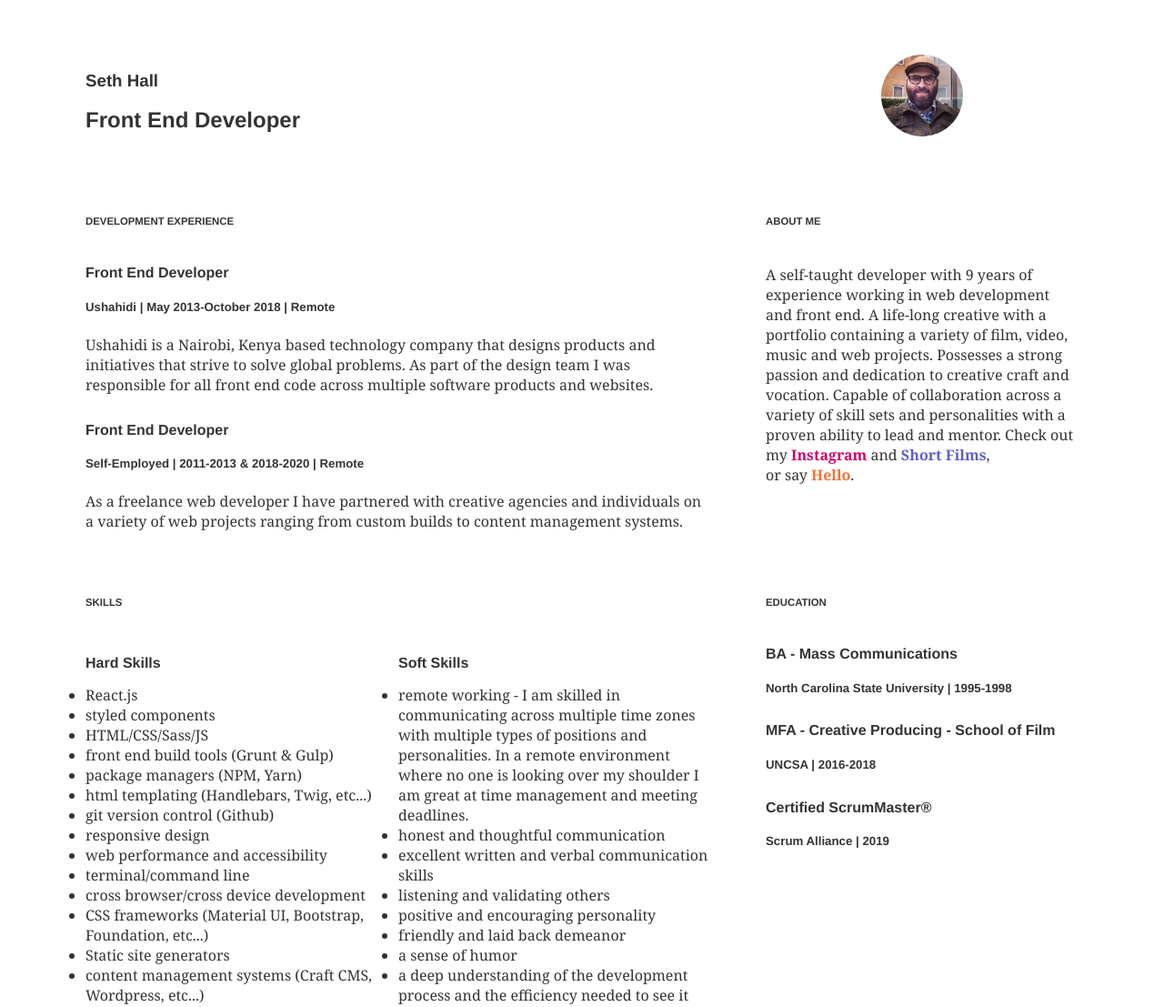
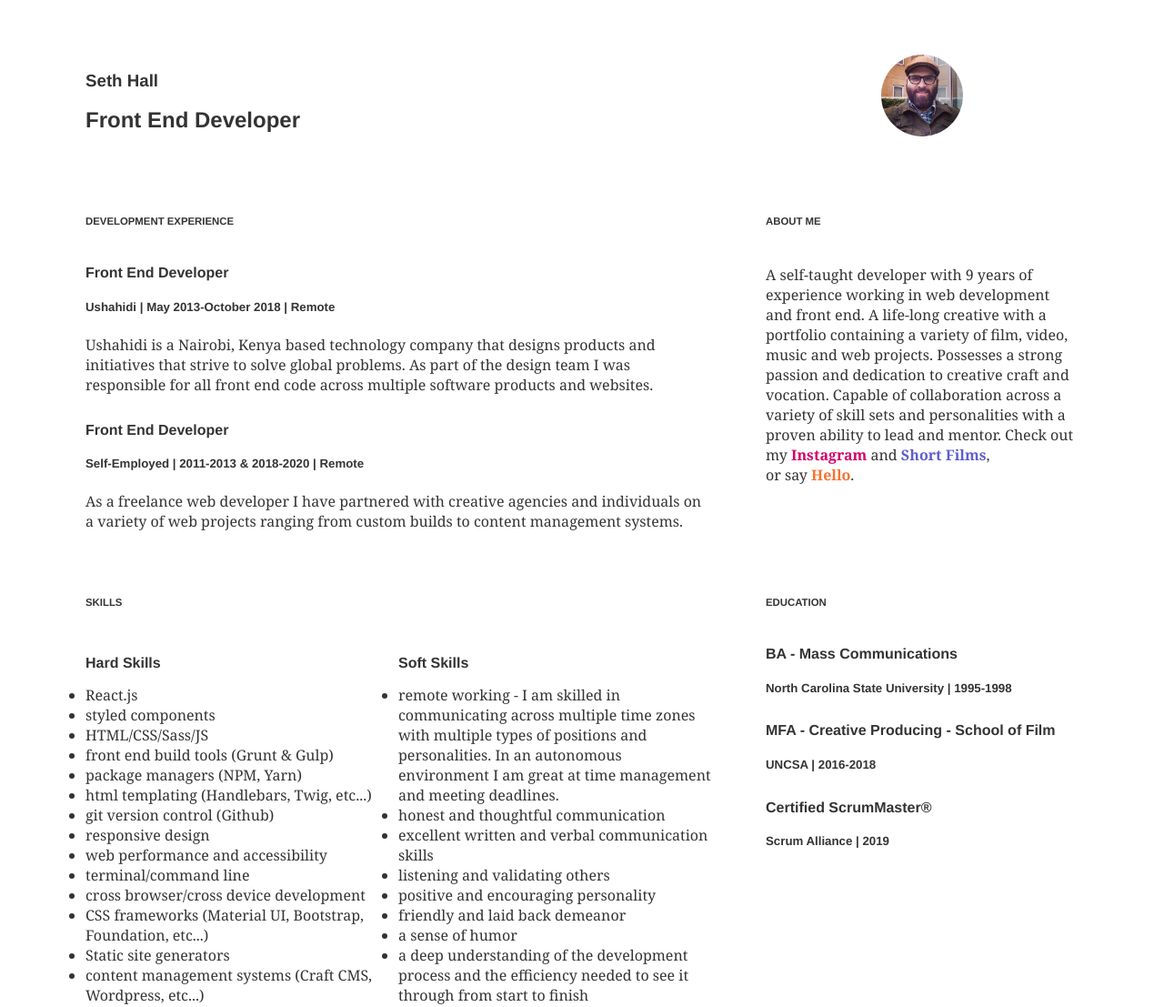
Before and after one commit to sethburtonhall/home-page, a Gatsby site: page / in a window 1280 px wide. Shown: the top 1107 px of the page at 91% size. Built offline with nearby package versions, Linux system fonts and the light colour scheme; Gatsby itself is replaced by a stand-in of ours; some packages are replaced by stand-ins of ours; what typography-theme-funston would draw is missing.

Commit message:
soft skills edit

```diff
--- a/src/data/data.js
+++ b/src/data/data.js
@@ -35,7 +35,7 @@ export const hardSkills = [
 ]
 
 export const softSkills = [
-  "remote working - I am skilled in communicating across multiple time zones with multiple types of positions and personalities. In a remote environment where no one is looking over my shoulder I am great at time management and meeting deadlines.",
+  "remote working - I am skilled in communicating across multiple time zones with multiple types of positions and personalities. In an autonomous environment I am great at time management and meeting deadlines.",
   "honest and thoughtful communication",
   "excellent written and verbal communication skills",
   "listening and validating others",
```
